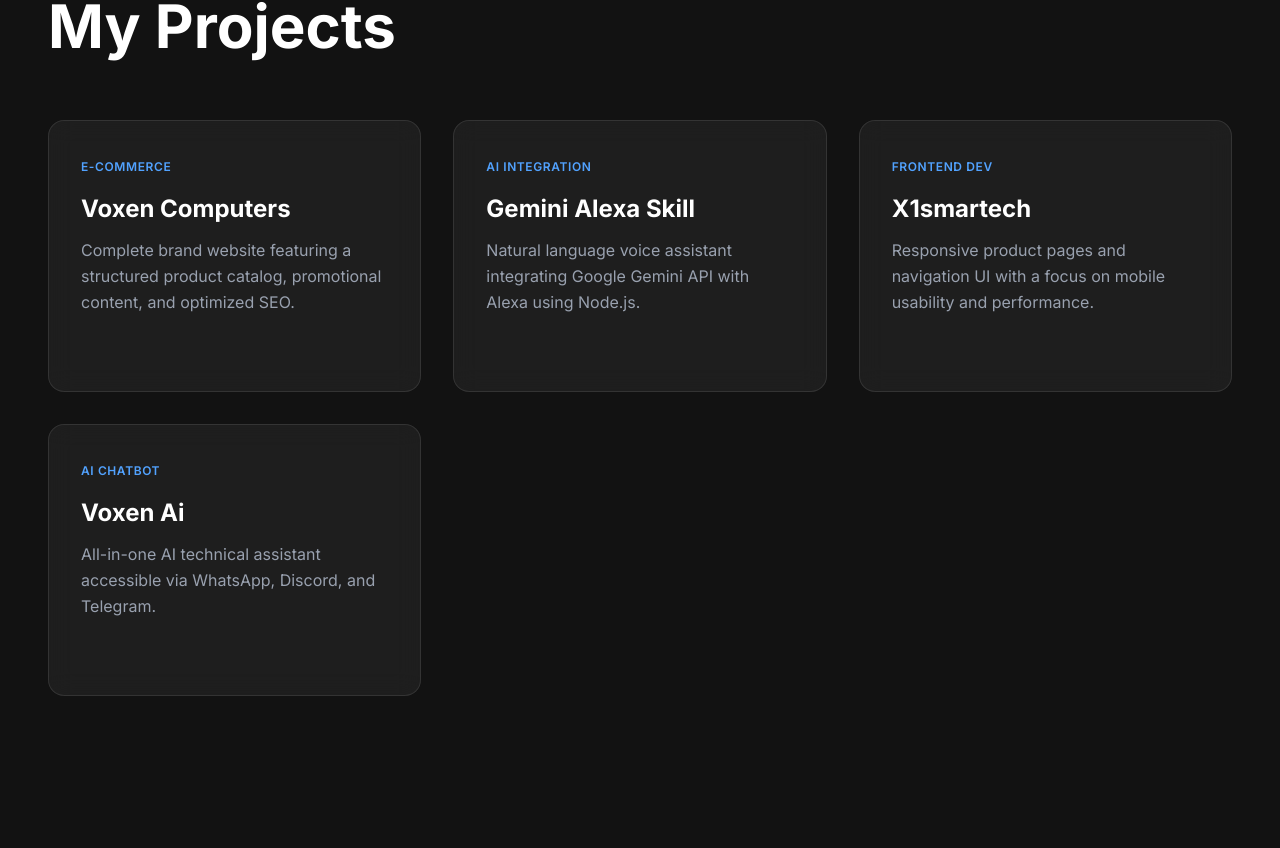
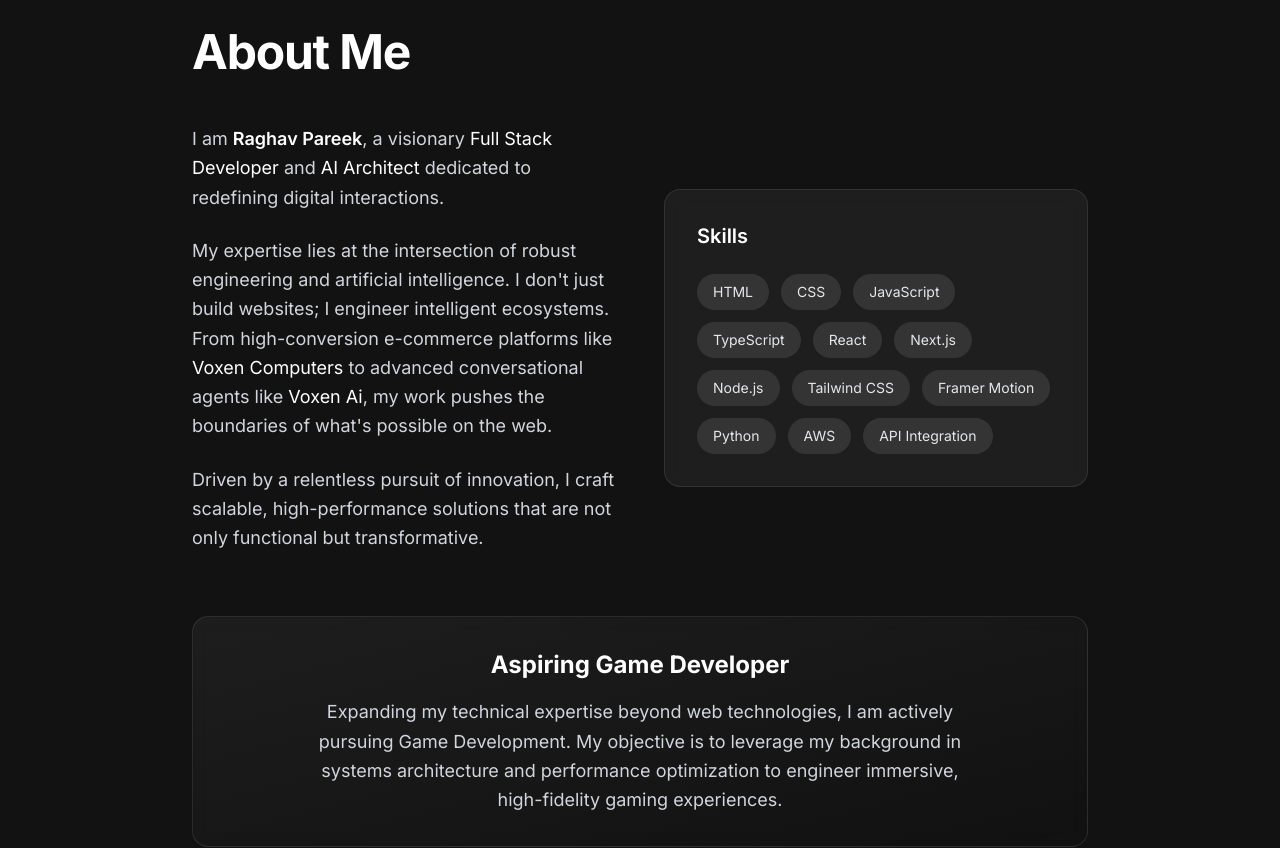
Before and after one commit to VoxenComputers/Raghav-Pareek-Portfolio, a Next.js app: page / in a window 1280 px wide. Shown: the part 4100-4948 px from the top of the page. Built offline with nearby package versions, Linux system fonts and the light colour scheme.

Commit message:
Add files via upload

```diff
--- /dev/null
+++ b/app/components/About.tsx
@@ -0,0 +1,65 @@
+"use client";
+
+import { motion } from "framer-motion";
+
+export default function About() {
+    return (
+        <section className="py-20 md:py-32 bg-[#121212] text-white overflow-hidden">
+            <div className="container mx-auto px-6 md:px-12 relative z-10">
+                <motion.div
+                    initial={{ opacity: 0, y: 50 }}
+                    whileInView={{ opacity: 1, y: 0 }}
+                    transition={{ duration: 0.8, ease: "easeOut" }}
+                    viewport={{ once: true, margin: "-100px" }}
+                    className="max-w-4xl mx-auto"
+                >
+                    <h2 className="text-4xl md:text-5xl font-bold mb-8 md:mb-12 tracking-tight">
+                        About Me
+                    </h2>
+
+                    <div className="grid md:grid-cols-2 gap-12 items-center">
+                        {/* Bio Text */}
+                        <div className="space-y-6 text-lg text-gray-300 leading-relaxed">
+                            <p>
+                                I am <span className="text-white font-semibold">Raghav Pareek</span>, a visionary <span className="text-white">Full Stack Developer</span> and <span className="text-white">AI Architect</span> dedicated to redefining digital interactions.
+                            </p>
+                            <p>
+                                My expertise lies at the intersection of robust engineering and artificial intelligence. I don't just build websites; I engineer intelligent ecosystems. From high-conversion e-commerce platforms like <span className="text-white">Voxen Computers</span> to advanced conversational agents like <span className="text-white">Voxen Ai</span>, my work pushes the boundaries of what's possible on the web.
+                            </p>
+                            <p>
+                                Driven by a relentless pursuit of innovation, I craft scalable, high-performance solutions that are not only functional but transformative.
+                            </p>
+                        </div>
+
+                        {/* Skills / Stats */}
+                        <div className="bg-white/5 p-8 rounded-2xl border border-white/10 backdrop-blur-sm">
+                            <h3 className="text-xl font-semibold mb-6 text-white">Skills</h3>
+                            <div className="flex flex-wrap gap-3">
+                                {[
+                                    "HTML", "CSS", "JavaScript", "TypeScript", "React", "Next.js",
+                                    "Node.js", "Tailwind CSS", "Framer Motion", "Python",
+                                    "AWS", "API Integration"
+                                ].map((skill, index) => (
+                                    <span
+                                        key={index}
+                                        className="px-4 py-2 bg-white/10 rounded-full text-sm text-gray-200 hover:bg-white/20 transition-colors"
+                                    >
+                                        {skill}
+                                    </span>
+                                ))}
+                            </div>
+                        </div>
+                    </div>
+
+                    {/* Game Dev Section */}
+                    <div className="mt-16 text-center bg-gradient-to-br from-white/5 to-white/0 p-8 rounded-2xl border border-white/10 backdrop-blur-sm">
+                        <h3 className="text-2xl font-bold text-white mb-4">Aspiring Game Developer</h3>
+                        <p className="text-gray-300 text-lg max-w-2xl mx-auto leading-relaxed">
+                            Expanding my technical expertise beyond web technologies, I am actively pursuing Game Development. My objective is to leverage my background in systems architecture and performance optimization to engineer immersive, high-fidelity gaming experiences.
+                        </p>
+                    </div>
+                </motion.div>
+            </div>
+        </section>
+    );
+}
```
